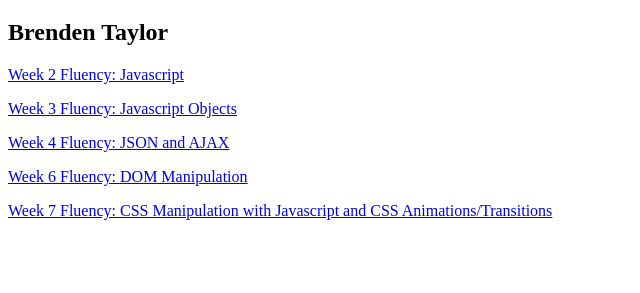
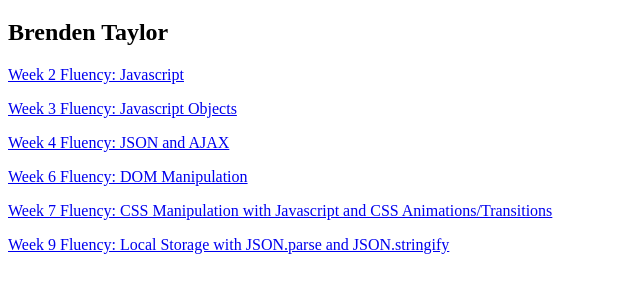
Before and after one commit to Taylor-Brenden/taylor-brenden.github.io, a plain HTML site: page index.html in a window 1280 px wide. Shown: the part 61-354 px from the top of the page, without its empty margins (0-640 px from the left). Drawn offline with Linux system fonts and the light colour scheme.

Commit message:
Update index.html

```diff
--- a/index.html
+++ b/index.html
@@ -8,5 +8,6 @@
 <p><a href="/jsonandajax/index.html">Week 4 Fluency: JSON and AJAX</a></p>
 <p><a href="/DOM/index.html">Week 6 Fluency: DOM Manipulation</a></p>
 <p><a href="/CSSxJS/index.html">Week 7 Fluency: CSS Manipulation with Javascript and CSS Animations/Transitions</a></p>
+<p><a href="/localstorage/index.html">Week 9 Fluency: Local Storage with JSON.parse and JSON.stringify</a></p>
 </body>
 </html>
```
